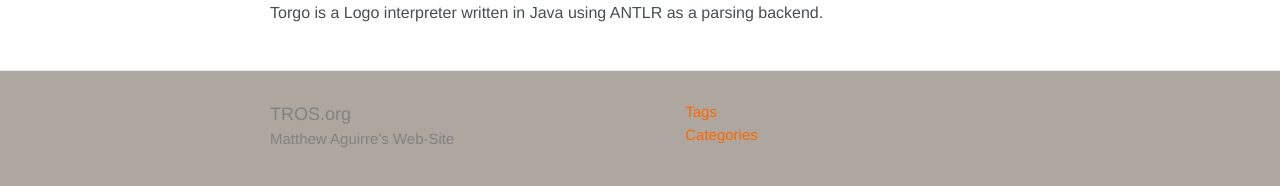
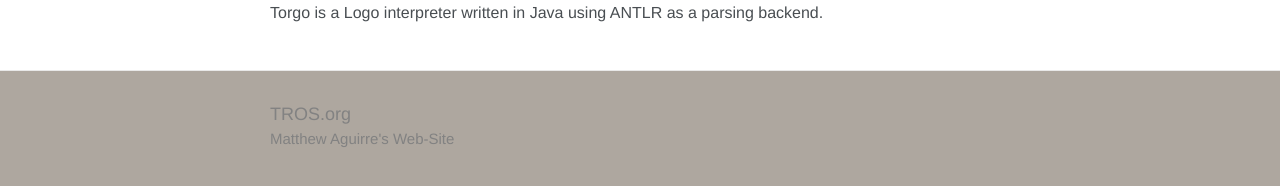
Before and after one commit to manimaranm7/ZenHarbinger.github.io, a Jekyll site: the page built from index.html, in a window 1280 px wide and 1009 px high. Shown: the part 798-984 px from the top of the window. Built offline with Jekyll 4.4.1, drawn with Linux system fonts in a browser that asks for light colours; the list of posts is cut into pages by our own code.

Commit message:
Decided to take out tags and categories for now. UI needs to be cleaned up to really use these.  Look at some kind of word/heat map.

```diff
--- a/_includes/footer.html
+++ b/_includes/footer.html
@@ -30,10 +30,10 @@
       </div>
 
       <div class="footer-col footer-col-3">
-        <ul class="social-media-list">
+        <!-- <ul class="social-media-list">
           <li><a href="/tags/">Tags</a></li>
           <li><a href="/categories/">Categories</a></li>
-        </ul>
+        </ul> -->
       </div>
     </div>
 
```
